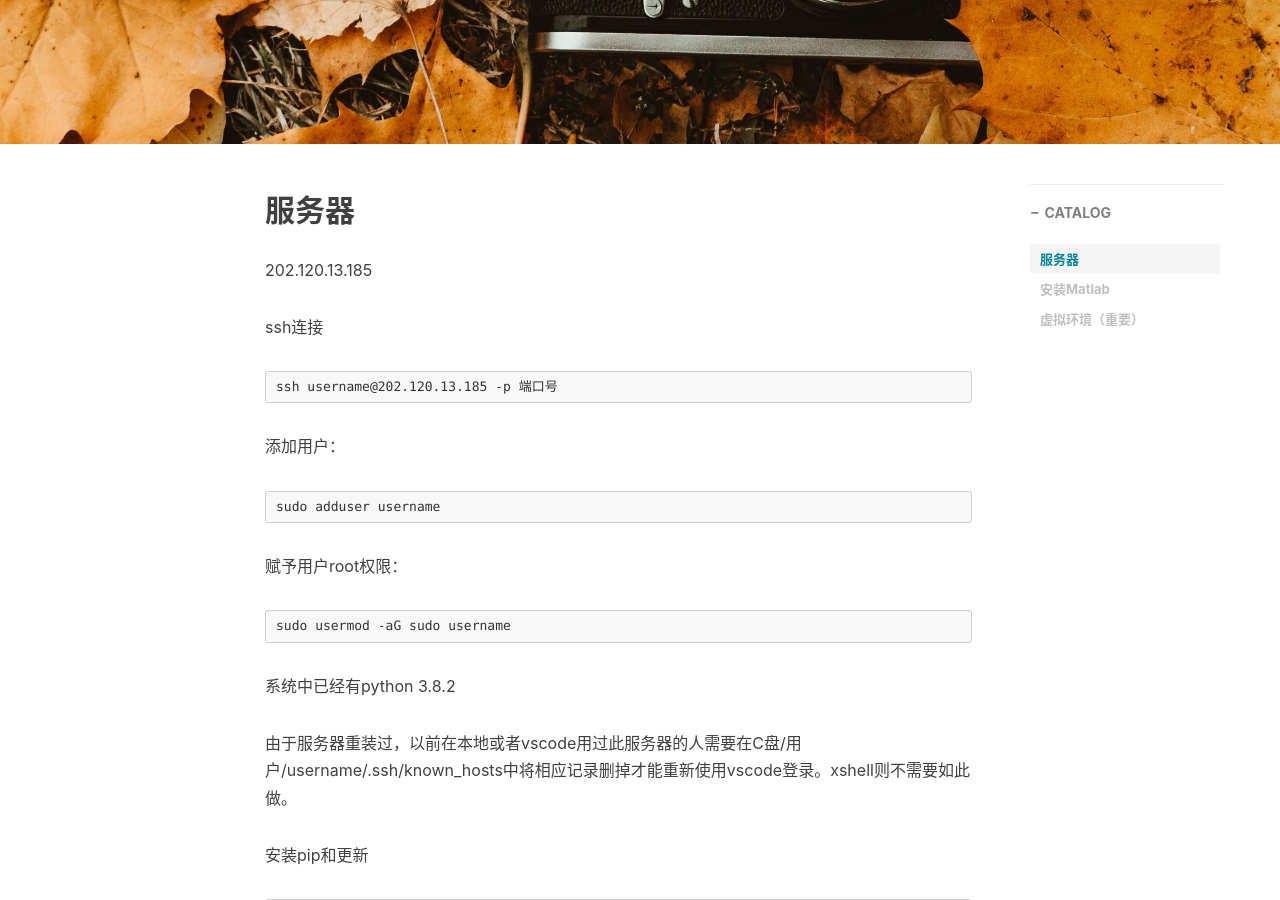
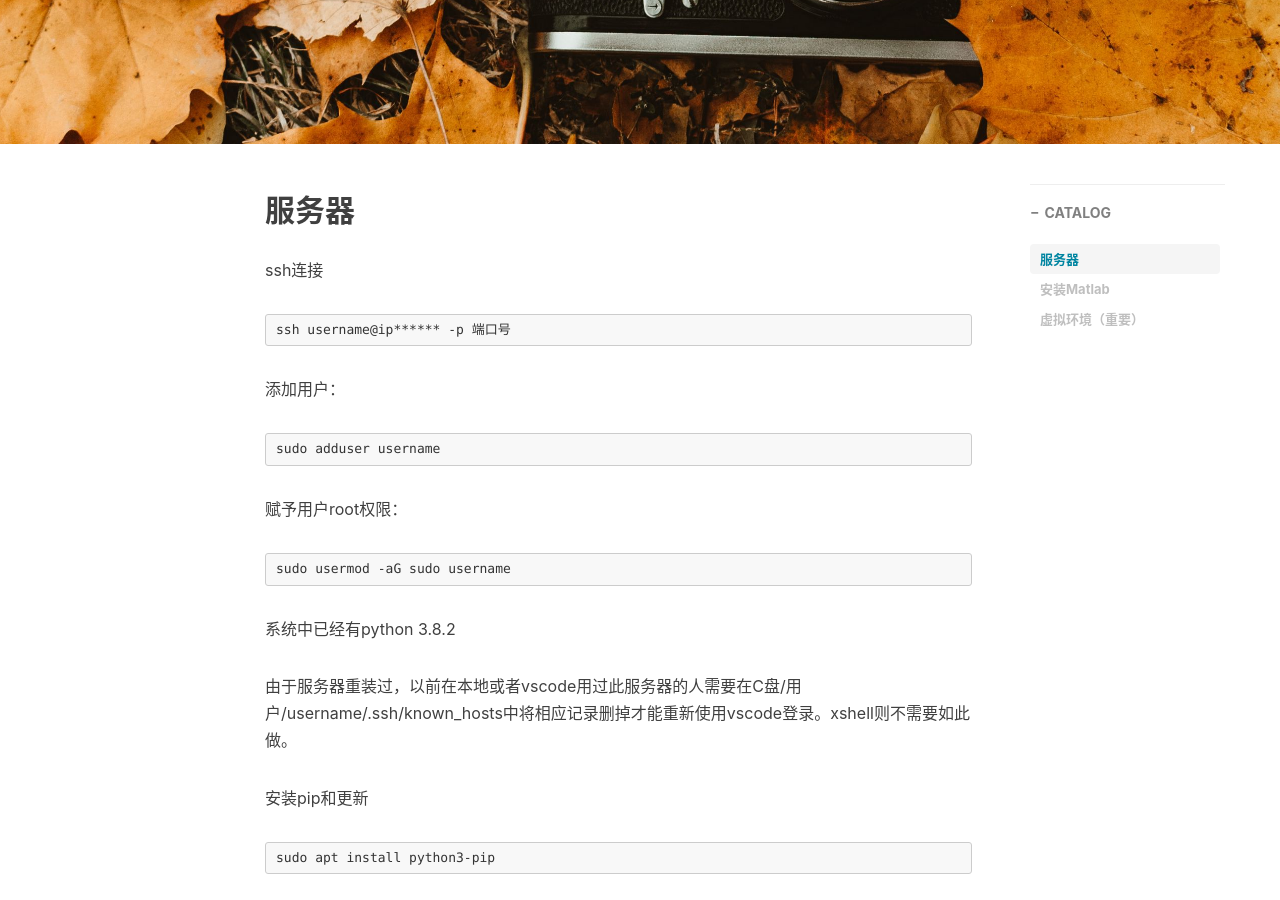
Before and after one commit to sharkjingyang/sharkjingyang.github.io, a Jekyll site: the page built from _posts/2020-12-17-Server Reference.md, in a window 1280 px wide and 900 px high, scrolled down 401 px. Built offline with Jekyll 4.4.1, drawn with Linux system fonts in a browser that asks for light colours; nearby versions of some CDN libraries; comment, search, counter and statistics services are not loaded.

Commit message:
Update 2020-12-17-Server Reference.md

````diff
--- a/_posts/2020-12-17-Server Reference.md
+++ b/_posts/2020-12-17-Server Reference.md
@@ -14,12 +14,10 @@
 
 ## 服务器
 
-202.120.13.185
-
 ssh连接
 
 ```
-ssh username@202.120.13.185 -p 端口号
+ssh username@ip****** -p 端口号
 ```
 
 添加用户：
````
